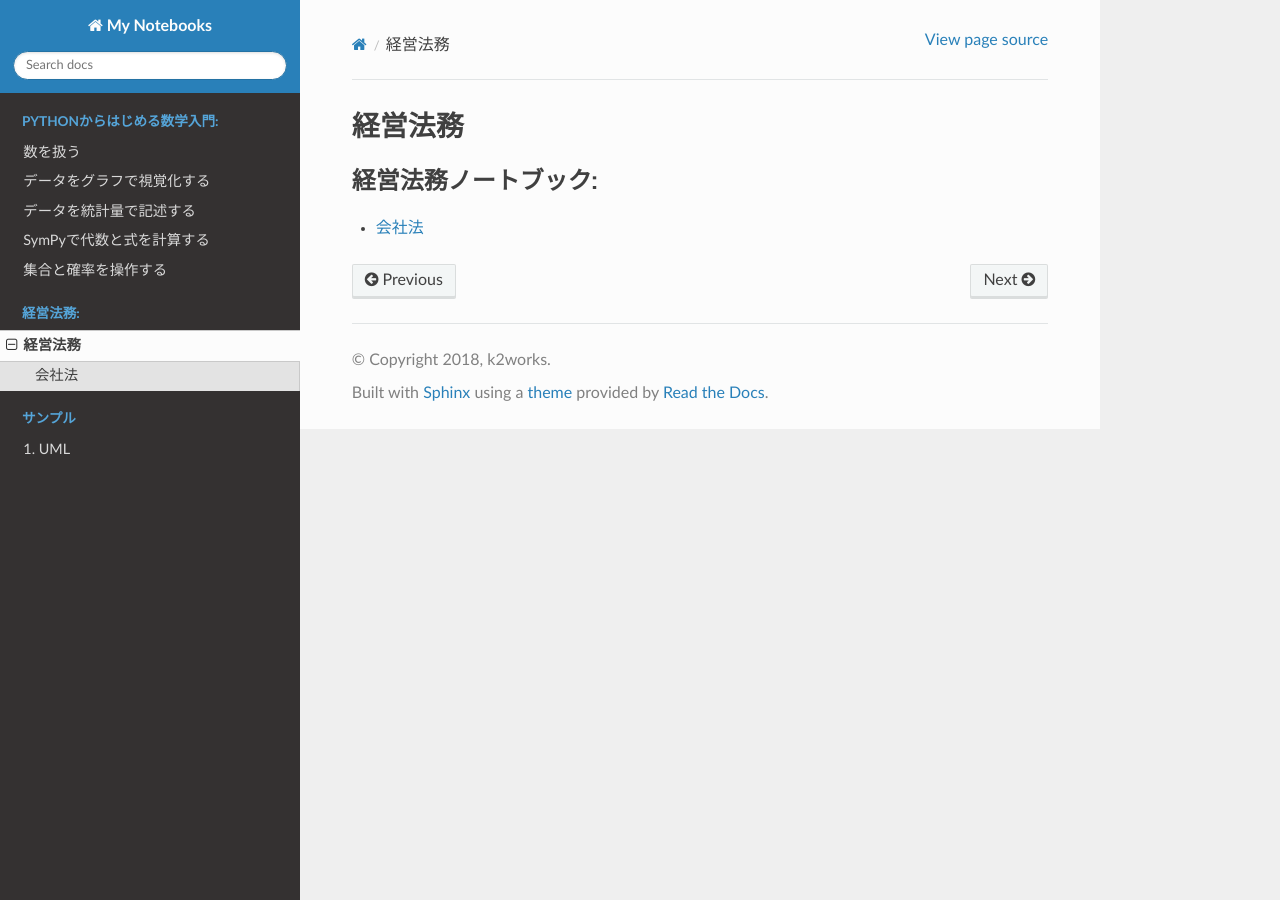
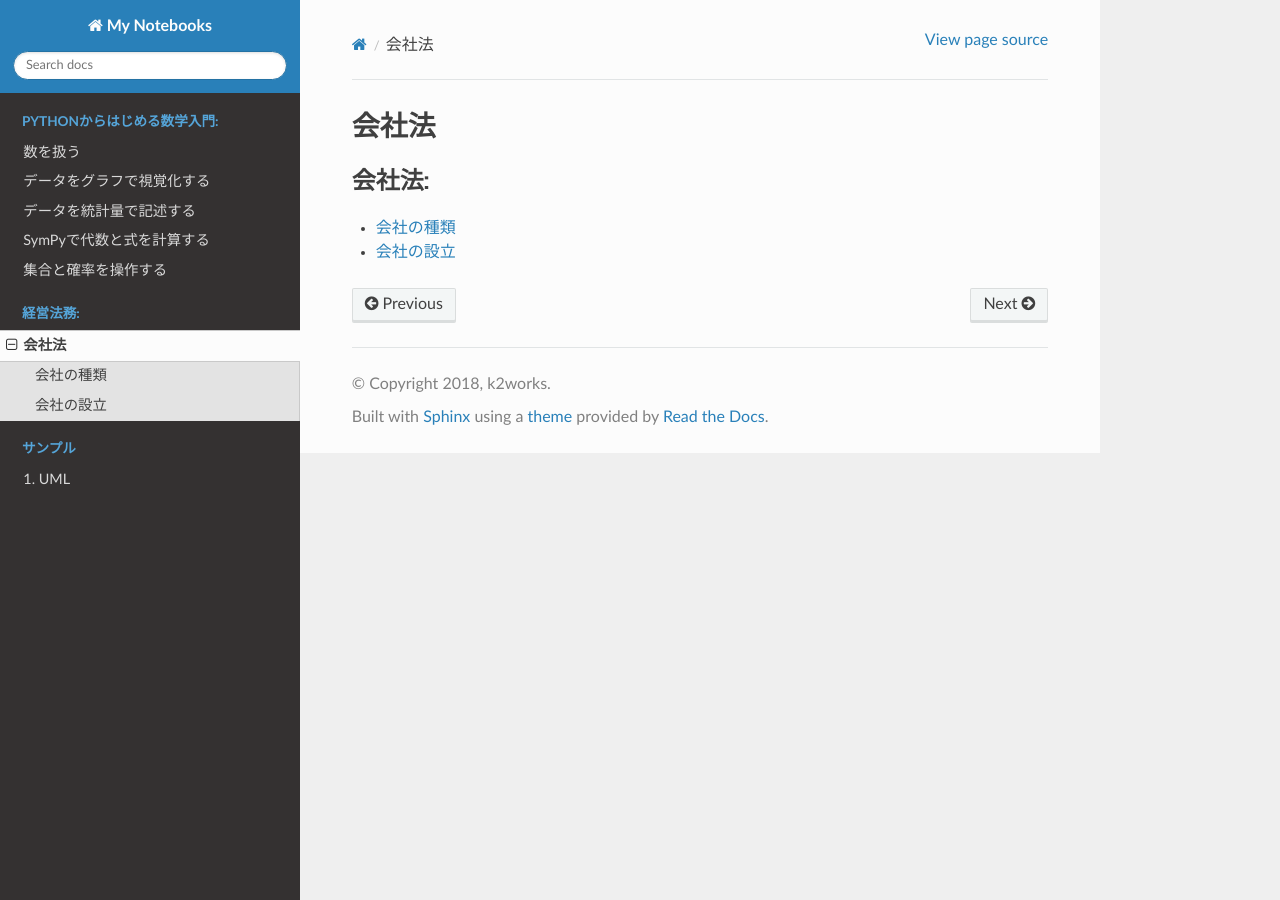
Before and after one commit to k2works/my_notebooks, a Sphinx documentation site: the page built from source/business_related_legal/index.rst, in a window 1280 px wide. Built offline with Sphinx 7.4.7 and the Read the Docs theme 2.0.0, drawn with Linux system fonts in a browser that asks for light colours.

Commit message:
経営法務 会社法
会社の設立

```diff
--- a/source/business_related_legal/index.rst
+++ b/source/business_related_legal/index.rst
@@ -1,8 +1,9 @@
-経営法務
+会社法
 ######
 
 .. toctree::
    :maxdepth: 1
-   :caption: 経営法務ノートブック:
+   :caption: 会社法:
 
-   ./corporation_law
+   ./corporation_law/1-1
+   ./corporation_law/1-2
```
Also changed, not shown: source/business_related_legal/corporation_law/1-1.ipynb, source/business_related_legal/corporation_law/1-2.ipynb (added), source/study_for_math/05.ipynb, 1 other file.
